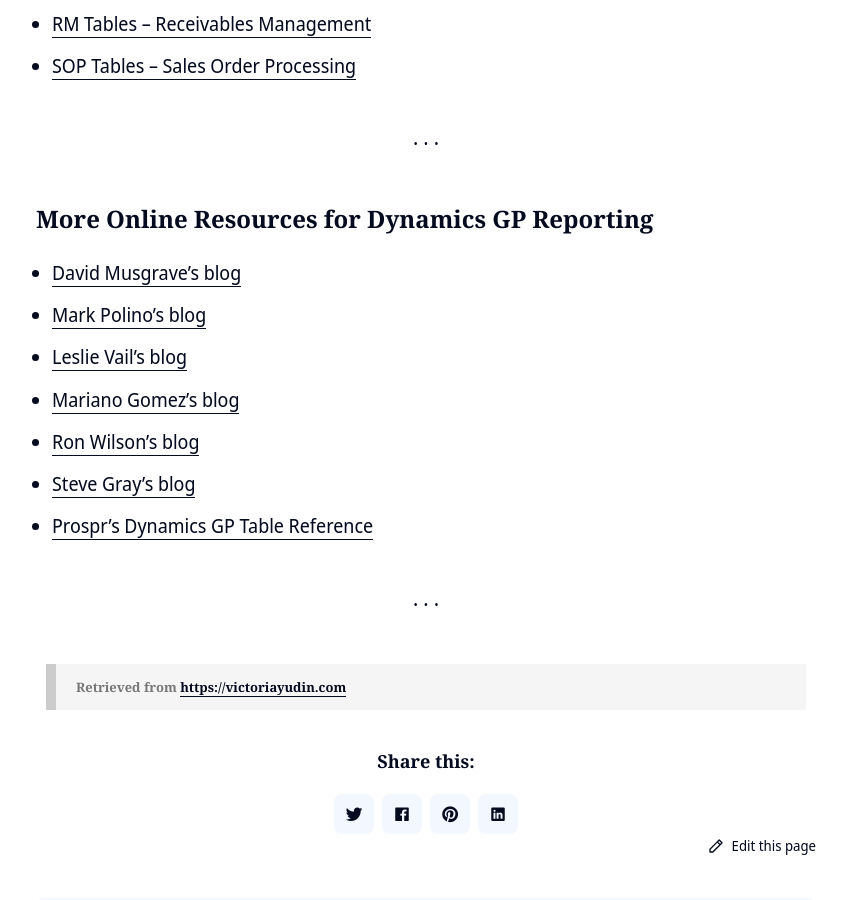
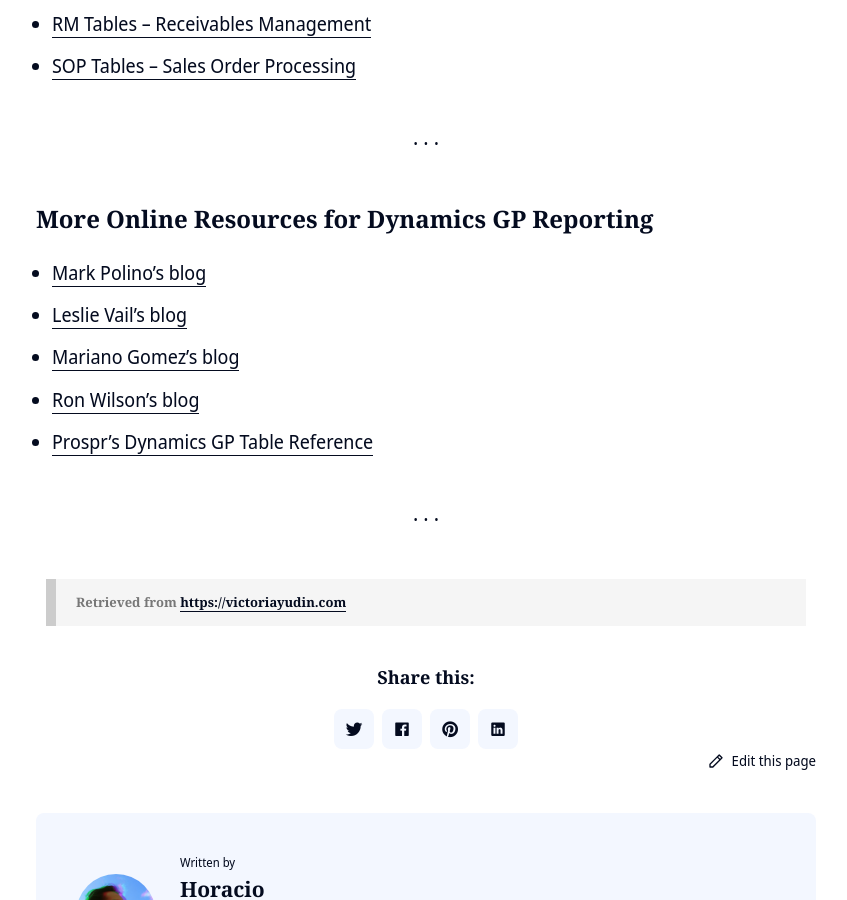
Before and after one commit to hs2600/hs2600.github.io, a Jekyll site: the page built from _kbas/2024-01-21-gp-tables.md, in a window 1280 px wide and 900 px high, scrolled down 1618 px. Shown: the whole window, without its empty margins (214-1061 px from the left). Built offline with Jekyll 4.4.1, drawn with Linux system fonts in a browser that asks for light colours; nearby versions of some CDN libraries.

Commit message:
gp tables kba update

```diff
--- a/_kbas/2024-01-21-gp-tables.md
+++ b/_kbas/2024-01-21-gp-tables.md
@@ -22,20 +22,18 @@
 - [Inventory Tables][4]{:target="_blank"}
 - [Payroll Tables][5]{:target="_blank"}
 - [PM Tables – Payables Management][6]{:target="_blank"}
-- [POP Tables – Purchase Order Processing][7]{:target="_blank"}
+- [POP Tables – Purchase Order Processing][7]
 - [RM Tables – Receivables Management][8]{:target="_blank"}
-- [SOP Tables – Sales Order Processing][9]{:target="_blank"}
+- [SOP Tables – Sales Order Processing][9]
 
 ---
 
 ### More Online Resources for Dynamics GP Reporting
 
-- [David Musgrave's blog](http://blogs.msdn.com/developingfordynamicsgp/default.aspx){:target="_blank"}
 - [Mark Polino's blog](http://msdynamicsgp.blogspot.com/){:target="_blank"}
 - [Leslie Vail's blog](http://dynamicsconfessions.blogspot.com/){:target="_blank"}
 - [Mariano Gomez's blog](http://dynamicsgpblogster.blogspot.com/){:target="_blank"}
 - [Ron Wilson’s blog](http://rldu.wordpress.com/){:target="_blank"}
-- [Steve Gray's blog](http://vstoolsforum.com/){:target="_blank"}
 - [Prospr’s Dynamics GP Table Reference](https://gptables.prospr.biz/sop10100?search=sop10100){:target="_blank"}
 
 ---
```
